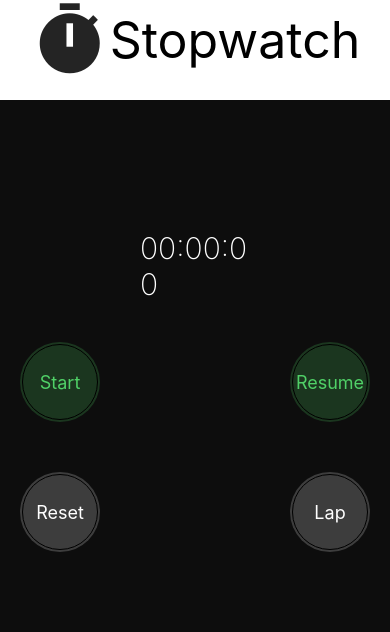
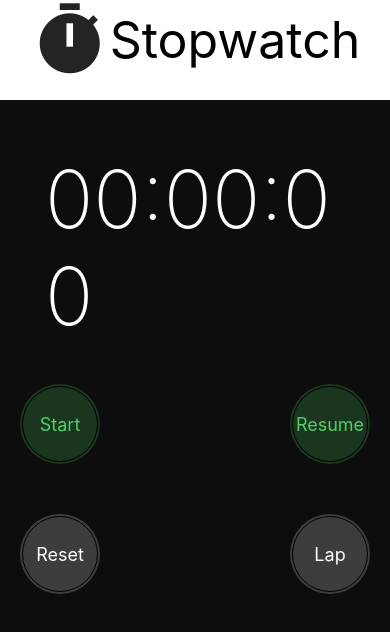
Before and after one commit to Shopify/eng-intern-assessment-react-native, a React Native app: screen / in a window 390 px wide. Shown: the top 632 px of the page. Built offline with nearby package versions, Linux system fonts and the light colour scheme.

Commit message:
Increased stopwatch dial font

```diff
--- a/src/StopWatch.tsx
+++ b/src/StopWatch.tsx
@@ -92,14 +92,14 @@ const styles = StyleSheet.create({
     flex: 1,
     alignItems: 'center',
     backgroundColor: '#0D0D0D',
-    paddingTop: 130,
+    paddingTop: 50,
     paddingHorizontal: 20,
   },
   dialView: {
     color: '#FFFFFF',
-    fontSize: 30,
+    fontSize: 80,
     fontWeight: '200',
-    width: 110,
+    width: 300,
   },
   scrollView: {
     alignSelf: 'stretch'
```
